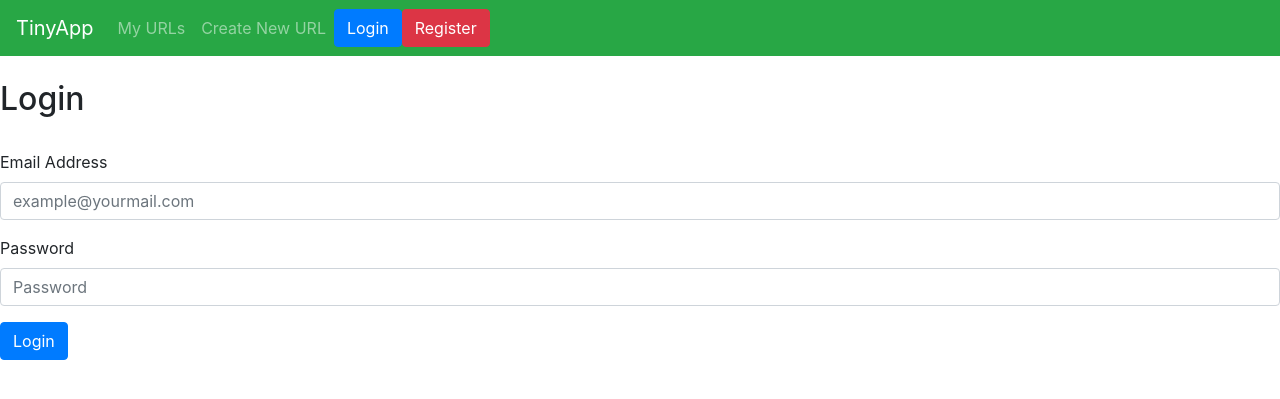
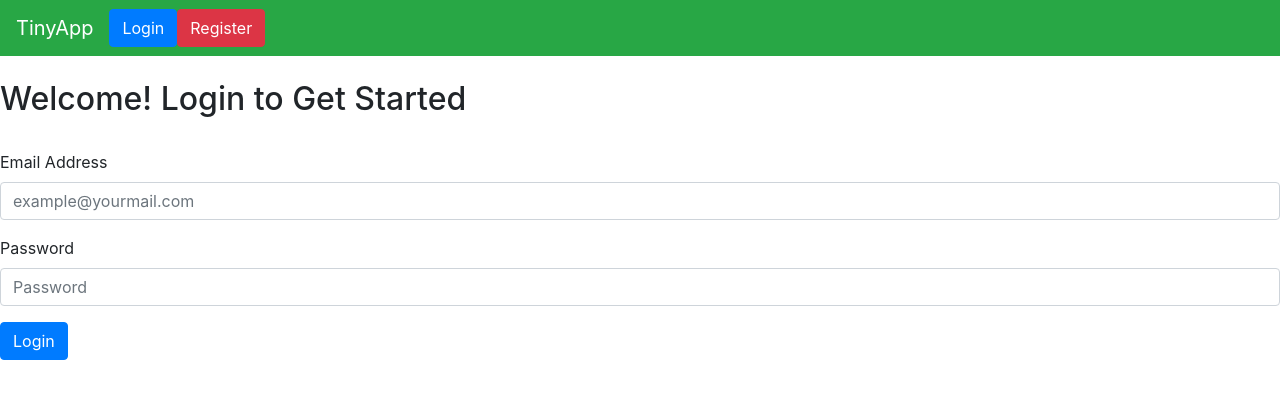
Before and after one commit to FaezCat/tinyapp, a Node server app: page /login in a window 1280 px wide. Shown: the top 399 px of the page. Run offline with Node 20, Linux system fonts and the light colour scheme; some libraries are stand-ins or nearby versions.

Commit message:
small cosmetic changes for the login page and headers partial

```diff
--- a/views/login_page.ejs
+++ b/views/login_page.ejs
@@ -12,7 +12,7 @@
   <br>
   <main>
   <form method="POST" action="/login">
-    <h2>Login</h2>
+    <h2>Welcome! Login to Get Started</h2>
     <br>
     <div class="form-group">
       <label for="email">Email Address</label>
--- a/views/partials/_header.ejs
+++ b/views/partials/_header.ejs
@@ -6,9 +6,9 @@
     </button>
     <div class="collapse navbar-collapse" id="navbarNavAltMarkup">
       <div class="navbar-nav">
-        <a class="nav-item nav-link" href="/urls">My URLs</a>
-        <a class="nav-item nav-link" href="/urls/new">Create New URL</a>
         <% if (userObj) { %>
+          <a class="nav-item nav-link" href="/urls">My URLs</a>
+          <a class="nav-item nav-link" href="/urls/new">Create New URL</a>
           <div class="navbar-text form-inline navbar-right">Signed In As: <a href="/urls"><%= userObj.email %></a></div>
           <form class="form-inline" form action="/logout" method="POST">
             <button type="submit" class="btn btn-primary">Logout</button>
```
